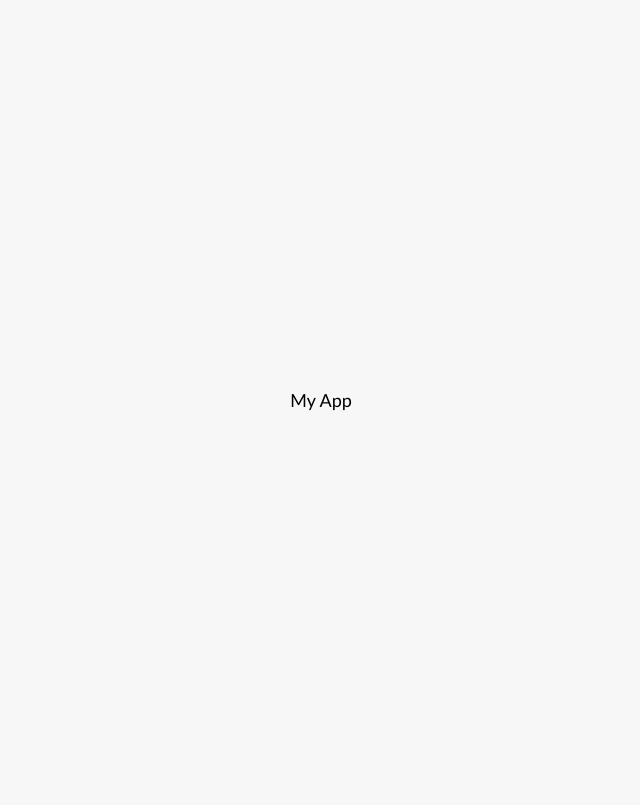
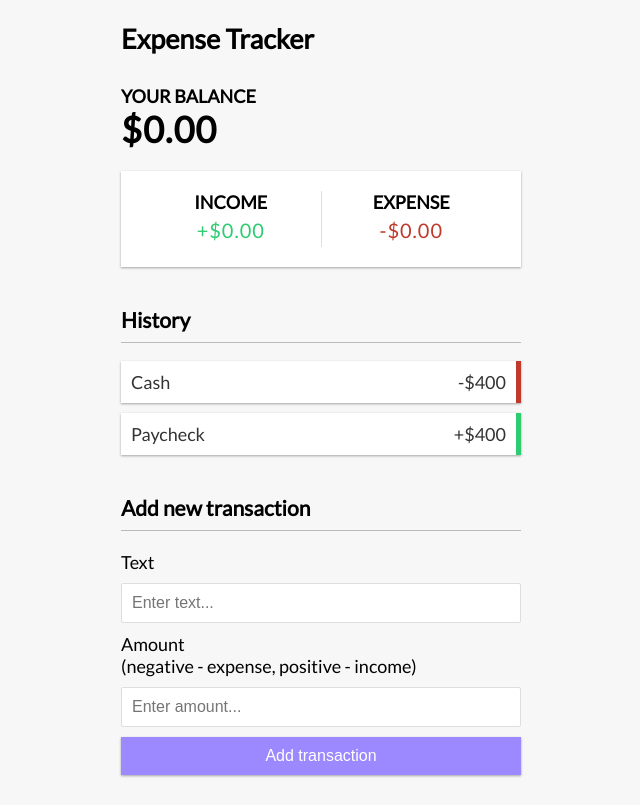
Before and after one commit to FabioAugustoRodrigues/vue-expense-tracker, a Vue app: page / in a window 1280 px wide. Shown: the whole page, without its empty margins (319-959 px from the left). Built offline with nearby package versions, Linux system fonts and the light colour scheme.

Commit message:
add app components

```diff
--- a/src/App.vue
+++ b/src/App.vue
@@ -1,3 +1,28 @@
 <template>
-  My App
+  <Header></Header>
+
+  <div class="container">
+    <Balance></Balance>
+    <IncomeExpenses></IncomeExpenses>
+    <TransactionList></TransactionList>
+    <AddTransaction></AddTransaction>
+  </div>
 </template>
+
+<script>
+  import Header from './components/Header.vue';
+  import Balance from './components/Balance.vue';
+  import IncomeExpenses from './components/IncomeExpenses.vue'
+  import TransactionList from './components/TransactionList.vue';
+  import AddTransaction from './components/AddTransaction.vue';
+
+  export default {
+    components: {
+      Header,
+      Balance,
+      IncomeExpenses,
+      TransactionList,
+      AddTransaction
+    }
+  }
+</script>
--- /dev/null
+++ b/src/components/AddTransaction.vue
@@ -0,0 +1,23 @@
+<template>
+    <h3>
+        Add new transaction
+    </h3>
+
+    <form id="form">
+        <div class="form-control">
+            <label for="text">Text</label>
+            <input type="text" id="text" placeholder="Enter text..."/>
+        </div>
+
+        <div class="form-control">
+            <label for="amount">
+                Amount
+                <br>
+                (negative - expense, positive - income)
+            </label>
+            <input type="number" id="amount" placeholder="Enter amount..." />
+        </div>
+
+        <button class="btn">Add transaction</button>
+    </form>
+</template>
--- /dev/null
+++ b/src/components/Balance.vue
@@ -0,0 +1,5 @@
+<template>
+    <h4>Your Balance</h4>
+
+    <h1 id="balance">$0.00</h1>
+</template>
--- /dev/null
+++ b/src/components/Header.vue
@@ -0,0 +1,5 @@
+<template>
+    <h2>
+        Expense Tracker
+    </h2>
+</template>
--- /dev/null
+++ b/src/components/IncomeExpenses.vue
@@ -0,0 +1,23 @@
+<template>
+    <div class="inc-exp-container">
+        <div>
+            <h4>
+                Income
+            </h4>
+
+            <p id="money-plus" class="money plus">
+                +$0.00
+            </p>
+        </div>
+
+        <div>
+            <h4>
+                Expense
+            </h4>
+
+            <p id="money-minus" class="money minus">
+                -$0.00
+            </p>
+        </div>
+    </div>
+</template>
--- /dev/null
+++ b/src/components/TransactionList.vue
@@ -0,0 +1,15 @@
+<template>
+    <h3>History</h3>
+
+    <ul id="list" class="list">
+        <li class="minus">
+            Cash <span>-$400</span>
+            <button class="delete-btn">x</button>
+        </li>
+
+        <li class="plus">
+            Paycheck <span>+$400</span>
+            <button class="delete-btn">x</button>
+        </li>
+    </ul>
+</template>
```
